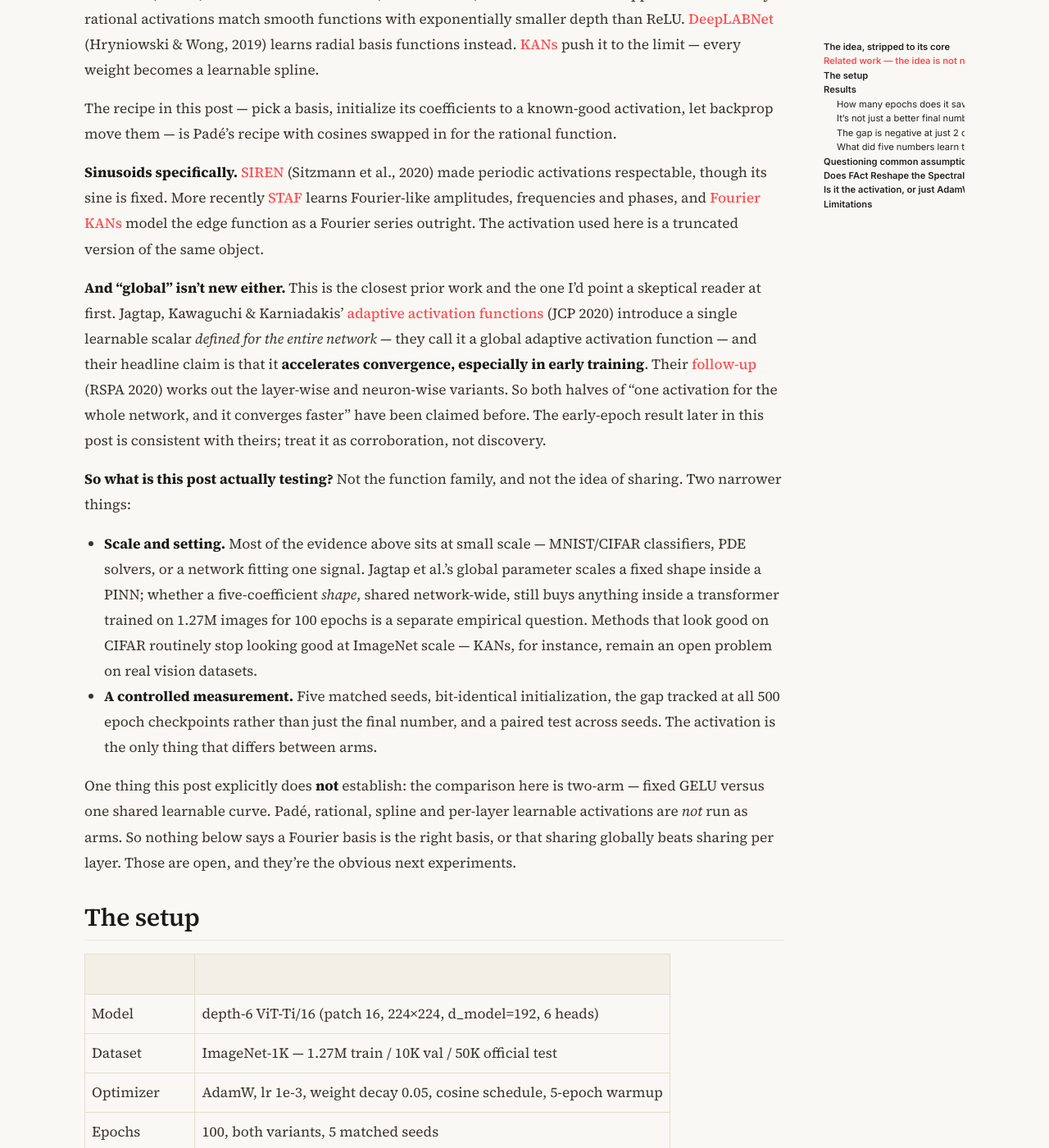
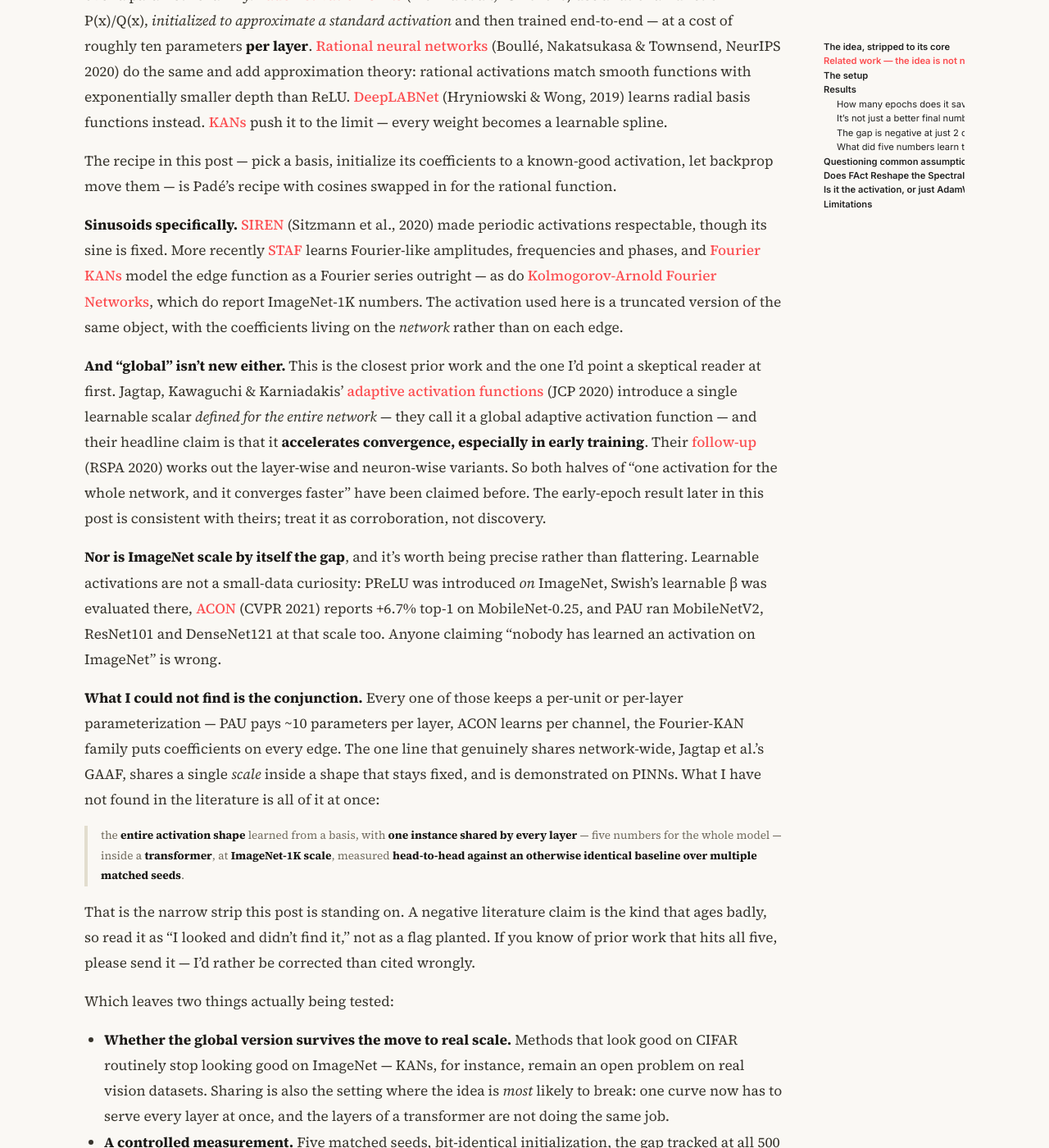
Before and after one commit to Arunprakash-A/Arunprakash-a.github.io, a Jekyll site: the page built from _posts/2026-08-11-learnable-activations-might-have-better-loss-landscape.md, in a window 1280 px wide and 1400 px high, scrolled down 2605 px. Shown: the whole window at 82% size. Built offline with Jekyll 4.4.1, drawn with Linux system fonts in a browser that asks for light colours; nearby versions of some CDN libraries; some of the changed text lies outside the part shown.

Commit message:
Stress ImageNet-1K scale in title; sharpen the novelty claim
Title now reads "One Activation for the Whole Network - at ImageNet-1K
Scale", matching the report and HF card.

Related work corrected: learnable activations HAVE been done at ImageNet
scale (PReLU, Swish-beta, ACON, and PAU on MobileNetV2/ResNet101/DenseNet121;
Kolmogorov-Arnold Fourier Networks report ImageNet-1K), so scale alone is not
the gap. The claim is restated as the conjunction -- whole shape from a
basis, one instance shared network-wide, in a transformer, at ImageNet-1K,
head-to-head over matched seeds -- hedged as "I looked and didn't find it"
with an invitation to send counterexamples.

Co-Authored-By: Claude Sonnet 5 <noreply@anthropic.com>

```diff
--- a/_posts/2026-08-11-learnable-activations-might-have-better-loss-landscape.md
+++ b/_posts/2026-08-11-learnable-activations-might-have-better-loss-landscape.md
@@ -1,5 +1,5 @@
 ---
-title: "One Activation for the Whole Network"
+title: "One Activation for the Whole Network — at ImageNet-1K Scale"
 date: 2026-08-11
 tags: [Deep-Learning, Research]
 excerpt: "One learnable nonlinearity, shared by every layer, tested head-to-head against a standard fixed activation on real ImageNet-1K."
@@ -84,7 +84,8 @@ al., 2015) go further, learning a sum of hinges per neuron.
 away and learns coefficients over a parametric family.
 [Padé Activation Units](https://arxiv.org/abs/1907.06732) (Molina et al.,
 ICLR 2020) use a rational function P(x)/Q(x), *initialized to approximate a
-standard activation* and then trained end-to-end.
+standard activation* and then trained end-to-end — at a cost of roughly ten
+parameters **per layer**.
 [Rational neural networks](https://arxiv.org/abs/2004.01902) (Boullé,
 Nakatsukasa & Townsend, NeurIPS 2020) do the same and add approximation
 theory: rational activations match smooth functions with exponentially
@@ -103,8 +104,10 @@ cosines swapped in for the rational function.
 sine is fixed. More recently [STAF](https://arxiv.org/abs/2502.00869) learns
 Fourier-like amplitudes, frequencies and phases, and [Fourier
 KANs](https://arxiv.org/abs/2409.09323) model the edge function as a Fourier
-series outright. The activation used here is a truncated version of the same
-object.
+series outright — as do [Kolmogorov-Arnold Fourier
+Networks](https://arxiv.org/abs/2502.06018), which do report ImageNet-1K
+numbers. The activation used here is a truncated version of the same object,
+with the coefficients living on the *network* rather than on each edge.
 
 **And "global" isn't new either.** This is the closest prior work and the one
 I'd point a skeptical reader at first. Jagtap, Kawaguchi & Karniadakis'
@@ -118,17 +121,39 @@ of "one activation for the whole network, and it converges faster" have been
 claimed before. The early-epoch result later in this post is consistent with
 theirs; treat it as corroboration, not discovery.
 
-**So what is this post actually testing?** Not the function family, and not
-the idea of sharing. Two narrower things:
+**Nor is ImageNet scale by itself the gap**, and it's worth being precise
+rather than flattering. Learnable activations are not a small-data
+curiosity: PReLU was introduced *on* ImageNet, Swish's learnable β was
+evaluated there, [ACON](https://arxiv.org/abs/2009.04759) (CVPR 2021) reports
++6.7% top-1 on MobileNet-0.25, and PAU ran MobileNetV2, ResNet101 and
+DenseNet121 at that scale too. Anyone claiming "nobody has learned an
+activation on ImageNet" is wrong.
 
-- **Scale and setting.** Most of the evidence above sits at small scale —
-  MNIST/CIFAR classifiers, PDE solvers, or a network fitting one signal.
-  Jagtap et al.'s global parameter scales a fixed shape inside a PINN;
-  whether a five-coefficient *shape*, shared network-wide, still buys
-  anything inside a transformer trained on 1.27M images for 100 epochs is a
-  separate empirical question. Methods that look good on CIFAR routinely stop
-  looking good at ImageNet scale — KANs, for instance, remain an open problem
-  on real vision datasets.
+**What I could not find is the conjunction.** Every one of those keeps a
+per-unit or per-layer parameterization — PAU pays ~10 parameters per layer,
+ACON learns per channel, the Fourier-KAN family puts coefficients on every
+edge. The one line that genuinely shares network-wide, Jagtap et al.'s GAAF,
+shares a single *scale* inside a shape that stays fixed, and is demonstrated
+on PINNs. What I have not found in the literature is all of it at once:
+
+> the **entire activation shape** learned from a basis, with **one instance
+> shared by every layer** — five numbers for the whole model — inside a
+> **transformer**, at **ImageNet-1K scale**, measured **head-to-head against
+> an otherwise identical baseline over multiple matched seeds**.
+
+That is the narrow strip this post is standing on. A negative literature
+claim is the kind that ages badly, so read it as "I looked and didn't find
+it," not as a flag planted. If you know of prior work that hits all five,
+please send it — I'd rather be corrected than cited wrongly.
+
+Which leaves two things actually being tested:
+
+- **Whether the global version survives the move to real scale.** Methods
+  that look good on CIFAR routinely stop looking good on ImageNet — KANs, for
+  instance, remain an open problem on real vision datasets. Sharing is also
+  the setting where the idea is *most* likely to break: one curve now has to
+  serve every layer at once, and the layers of a transformer are not doing
+  the same job.
 - **A controlled measurement.** Five matched seeds, bit-identical
   initialization, the gap tracked at all 500 epoch checkpoints rather than
   just the final number, and a paired test across seeds. The activation is
```
